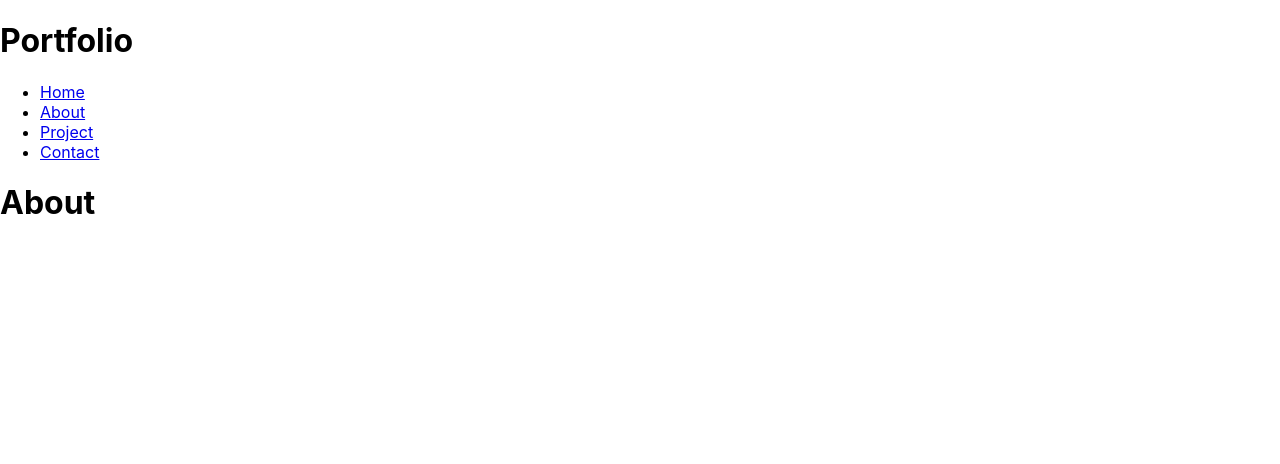
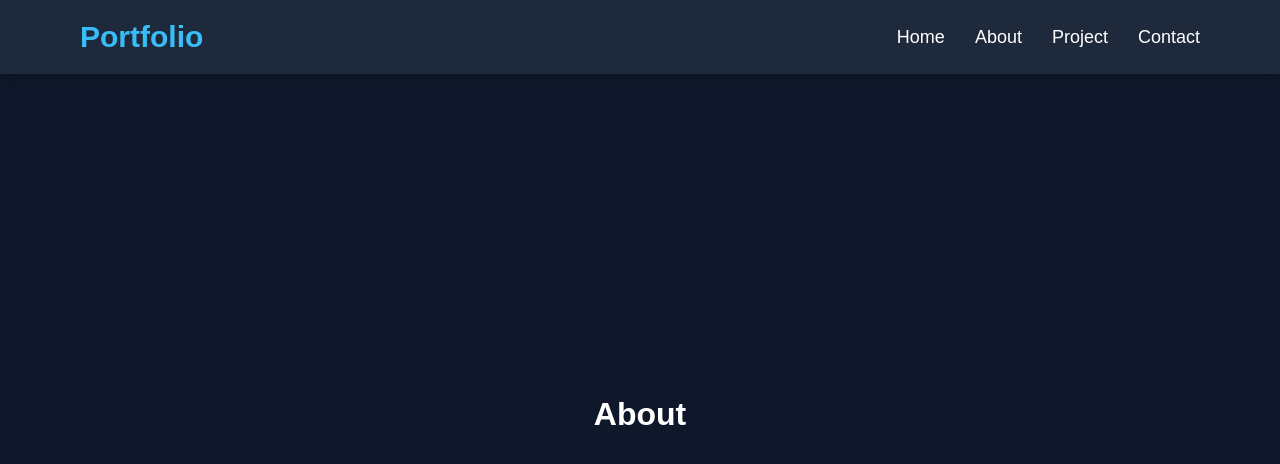
Before and after one commit to LAMKADEMADIL/Portfolio., a React (Create React App) app: page /About in a window 1280 px wide. Shown: the top 464 px of the page. Built offline with nearby package versions, Linux system fonts and the light colour scheme.

Commit message:
creact sur header dur la page portfolio adil avce style de header

```diff
--- a/src/App.css
+++ b/src/App.css
@@ -1,38 +1,94 @@
+/* Reset */
+* {
+  margin: 0;
+  padding: 0;
+  box-sizing: border-box;
+  font-family: Arial, Helvetica, sans-serif;
+}
+
+body {
+  background: #0f172a;
+  color: white;
+}
+
+/* Header */
+header {
+  display: flex;
+  justify-content: space-between;
+  align-items: center;
+  padding: 20px 80px;
+  background: #1e293b;
+  box-shadow: 0 2px 10px rgba(0,0,0,0.3);
+}
+
+header h1 {
+  color: #38bdf8;
+  font-size: 30px;
+}
+
+nav ul {
+  display: flex;
+  list-style: none;
+  gap: 30px;
+}
+
+nav ul li a {
+  text-decoration: none;
+  color: white;
+  font-size: 18px;
+  transition: 0.3s;
+}
+
+nav ul li a:hover {
+  color: #38bdf8;
+}
+
+/* Main */
 .App {
+  min-height: 100vh;
+}
+
+/* Section */
+section {
+  padding: 80px;
   text-align: center;
 }
 
-.App-logo {
-  height: 40vmin;
-  pointer-events: none;
+section h2 {
+  font-size: 40px;
+  margin-bottom: 20px;
+  color: #38bdf8;
 }
 
-@media (prefers-reduced-motion: no-preference) {
-  .App-logo {
-    animation: App-logo-spin infinite 20s linear;
-  }
+section p {
+  font-size: 18px;
+  color: #cbd5e1;
 }
-
-.App-header {
-  background-color: #282c34;
-  min-height: 100vh;
+.Home{
   display: flex;
   flex-direction: column;
   align-items: center;
   justify-content: center;
-  font-size: calc(10px + 2vmin);
-  color: white;
+  height: 85vh;
 }
-
-.App-link {
-  color: #61dafb;
+.About{
+  display: flex;
+  flex-direction: column;
+  align-items: center;
+  justify-content: center;
+  height: 85vh;
 }
-
-@keyframes App-logo-spin {
-  from {
-    transform: rotate(0deg);
-  }
-  to {
-    transform: rotate(360deg);
-  }
+.Project{
+  display: flex;
+  flex-direction: column;
+  align-items: center;
+  justify-content: center;
+  height: 85vh;
 }
+.Contact{
+  display: flex;
+  flex-direction: column;
+  align-items: center;
+  justify-content: center;
+  height: 85vh;
+}
--- a/src/App.js
+++ b/src/App.js
@@ -1,15 +1,16 @@
-import React from "react"
+import React from "react";
 import Head from "./page/Head";
+import "./App.css";
 import { Home } from "./page/Home";
 import { About } from "./page/About";
 import { Project } from "./page/Project";
 import { Contact } from "./page/Contact";
-import { BrowserRouter , Router , Routes , Route , Link } from "react-router-dom";
+import { BrowserRouter, Router, Routes, Route, Link } from "react-router-dom";
 
-function App () {
+function App() {
   return (
-    <div>
-      <BrowserRouter>
+    <BrowserRouter className="App">
+      <div className="App">
         <Head />
         <Routes>
           <Route path="/" element={<Home />} />
@@ -17,8 +18,8 @@ function App () {
           <Route path="/Project" element={<Project />} />
           <Route path="/Contact" element={<Contact />} />
         </Routes>
+      </div>
     </BrowserRouter>
-    </div>
-  )
+  );
 }
 export default App;
--- a/src/page/About.jsx
+++ b/src/page/About.jsx
@@ -1,6 +1,6 @@
 export function About () {
     return(
-        <div>
+        <div className="About">
             <h1> About </h1>
         </div>
     )
--- a/src/page/Contact.jsx
+++ b/src/page/Contact.jsx
@@ -1,6 +1,6 @@
 export function Contact () {
     return(
-        <div>
+        <div className="Contact">
             <h1> Contact </h1>
         </div>
     )
--- a/src/page/Home.jsx
+++ b/src/page/Home.jsx
@@ -1,6 +1,6 @@
 export function Home () {
     return(
-        <div>
+        <div className="Home">
             <h1> Home </h1>
         </div>
     )
--- a/src/page/Project.jsx
+++ b/src/page/Project.jsx
@@ -1,6 +1,6 @@
 export function Project () {
     return(
-        <div>
+        <div className="Project">
             <h1> Project </h1>
         </div>
     )
```
Lines whose indentation alone changed are shown as unchanged.
